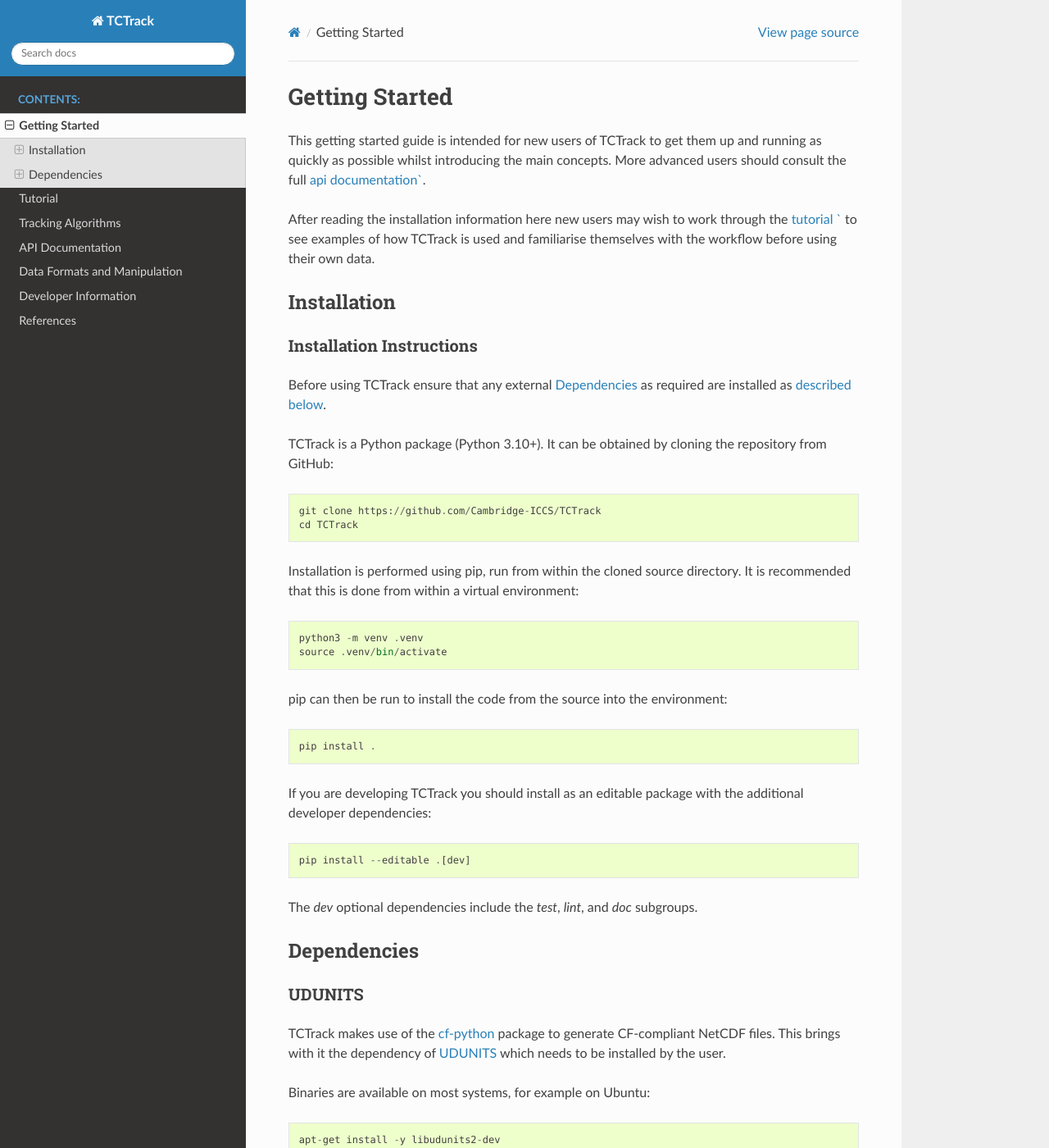
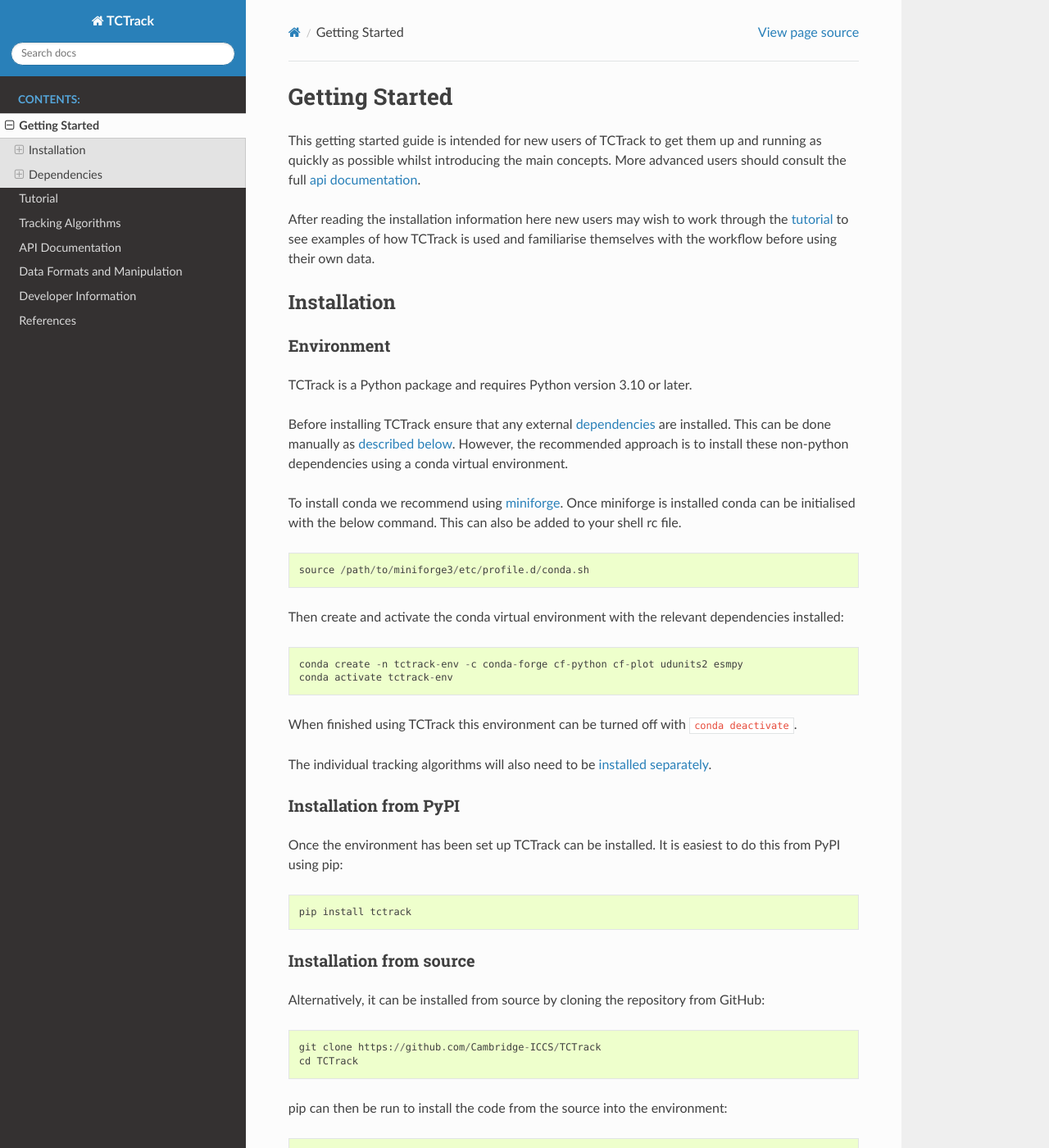
Before and after one commit to Cambridge-ICCS/TCTrack, a Sphinx documentation site: the page built from docs/getting-started/index.rst, in a window 1280 px wide and 1400 px high. Shown: the whole window at 82% size. Built offline with Sphinx 7.4.7 and the Read the Docs theme 3.1.0, drawn with Linux system fonts in a browser that asks for light colours; some of the changed text lies outside the part shown.

Commit message:
Update installation instructions to use conda
Adds esmpy/ESMF to dependencies list.
Remove repeated installation instructions from tutorial and
preprocessing data.

```diff
--- a/docs/getting-started/index.rst
+++ b/docs/getting-started/index.rst
@@ -3,10 +3,10 @@
 
 This getting started guide is intended for new users of TCTrack to get them up
 and running as quickly as possible whilst introducing the main concepts.
-More advanced users should consult the full :doc:`api documentation`<../api/index>`.
+More advanced users should consult the full :doc:`api documentation <../api/index>`.
 
 After reading the installation information here new users may wish to work through the
-:doc:`tutorial `<tutorial>` to see examples of how TCTrack is used and familiarise
+:doc:`tutorial <tutorial>` to see examples of how TCTrack is used and familiarise
 themselves with the workflow before using their own data.
 
 .. toctree::
@@ -17,23 +17,50 @@
 Installation
 ------------
 
-Installation Instructions
-~~~~~~~~~~~~~~~~~~~~~~~~~
+Environment
+~~~~~~~~~~~
 
-Before using TCTrack ensure that any external :ref:`getting-started/index:dependencies` as required are
-installed as :ref:`described below <getting-started/index:dependencies>`.
+TCTrack is a Python package and requires Python version 3.10 or later.
 
-TCTrack is a Python package (Python 3.10+).
-It can be obtained by cloning the repository from GitHub::
+Before installing TCTrack ensure that any external :ref:`dependencies
+<getting-started/index:dependencies>` are installed. This can be done manually as
+:ref:`described below <getting-started/index:dependencies>`. However, the recommended
+approach is to install these non-python dependencies using a conda virtual environment.
+
+To install conda we recommend using `miniforge
+<https://github.com/conda-forge/miniforge>`_. Once miniforge is installed conda can be
+initialised with the below command. This can also be added to your shell rc file. ::
+
+    source /path/to/miniforge3/etc/profile.d/conda.sh
+
+Then create and activate the conda virtual environment with the relevant dependencies
+installed::
+
+    conda create -n tctrack-env -c conda-forge cf-python cf-plot udunits2 esmpy
+    conda activate tctrack-env
+
+When finished using TCTrack this environment can be turned off with ``conda deactivate``.
+
+The individual tracking algorithms will also need to be :ref:`installed separately
+<getting-started/index:tracking algorithms>`.
+
+
+Installation from PyPI
+~~~~~~~~~~~~~~~~~~~~~~
+
+Once the environment has been set up TCTrack can be installed. It is easiest to do this
+from PyPI using pip::
+
+     pip install tctrack
+
+
+Installation from source
+~~~~~~~~~~~~~~~~~~~~~~~~
+
+Alternatively, it can be installed from source by cloning the repository from GitHub::
 
     git clone https://github.com/Cambridge-ICCS/TCTrack
     cd TCTrack
-
-Installation is performed using pip, run from within the cloned source directory.
-It is recommended that this is done from within a virtual environment::
-
-    python3 -m venv .venv
-    source .venv/bin/activate
 
 pip can then be run to install the code from the source into the environment::
 
@@ -71,6 +98,20 @@
     export DYLD_LIBRARY_PATH=/opt/homebrew/Cellar/udunits/2.2.28/lib
 
 
+esmpy
+~~~~~
+
+Any regridding of data with cf-python requires `esmpy
+<https://earthsystemmodeling.org/esmpy/>`_ and `ESMF
+<https://earthsystemmodeling.org/>`_ as dependencies. This is not needed directly in the
+TCTrack package but may be needed for initial pre-processing of data, such as in the
+tutorial and described in the :doc:`../data/preprocessing_data` page.
+
+These are not pip-installable but can be installed in a conda environment::
+
+    conda install -c conda-forge esmpy
+
+
 Tracking algorithms
 ~~~~~~~~~~~~~~~~~~~
 
```
Also changed, not shown: docs/data/preprocessing_data.rst (+1 -18 lines), docs/getting-started/tutorial.rst (+4 -18 lines).
